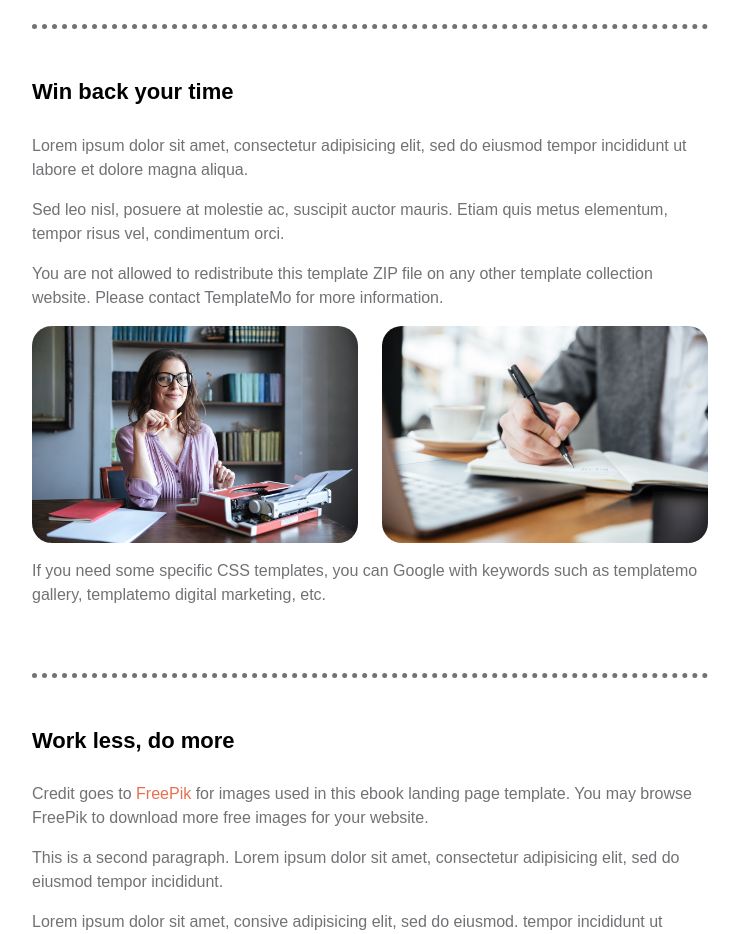
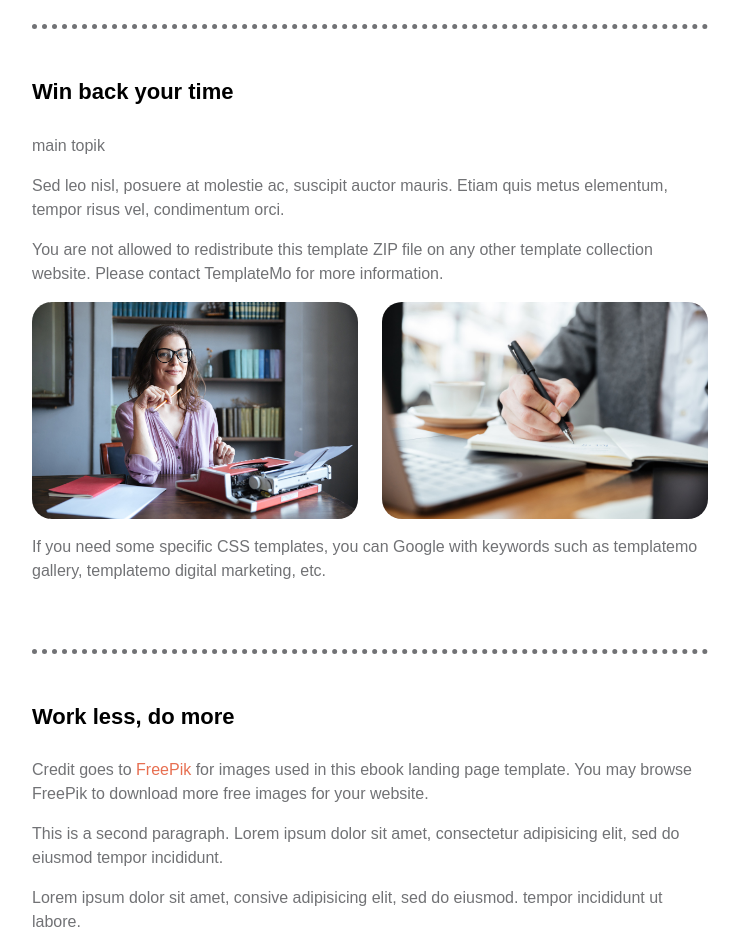
Before and after one commit to Mid-ux/website-3, a plain HTML site: page index.html in a window 1280 px wide. Shown: the part 2160-3094 px from the top of the page, without its empty margins (460-1199 px from the left). Drawn offline with Linux system fonts and the light colour scheme; a web font is replaced by a local one.

Commit message:
Update index.html

```diff
--- a/index.html
+++ b/index.html
@@ -214,7 +214,7 @@ https://templatemo.com/tm-588-ebook-landing
                                 <div class="scrollspy-example-item" id="item-2">
                                     <h5>Win back your time</h5>
 
-                                    <p>Lorem ipsum dolor sit amet, consectetur adipisicing elit, sed do eiusmod tempor incididunt ut labore et dolore magna aliqua.</p>
+                                    <p>main topik</p>
 
                                     <p>Sed leo nisl, posuere at molestie ac, suscipit auctor mauris. Etiam quis metus elementum, tempor risus vel, condimentum orci.</p>
 
```
